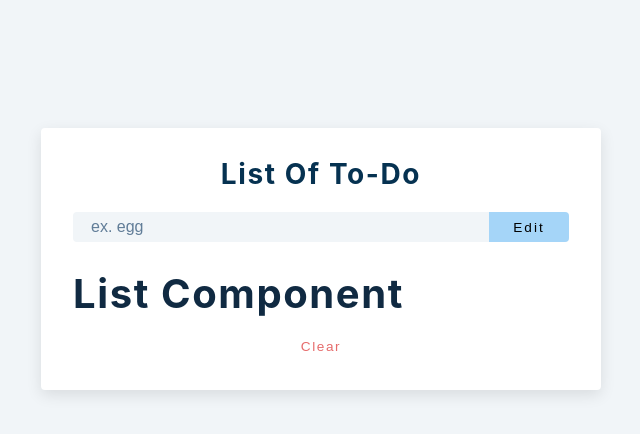
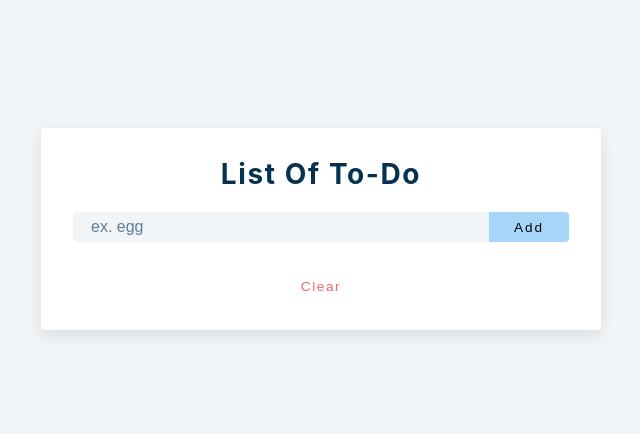
Before and after one commit to Odilboyev/React.js-tasks-localstorage, a React (Create React App) app: page / in a window 1280 px wide. Shown: the top 434 px of the page, without its empty margins (319-959 px from the left). Built offline with nearby package versions, Linux system fonts and the light colour scheme.

Commit message:
add new item

```diff
--- a/src/Alert.js
+++ b/src/Alert.js
@@ -1,7 +1,7 @@
 import React, { useEffect } from 'react'
 
 const Alert = () => {
-  return <h2>alert component</h2>
+  return <h1>alert</h1>
 }
 
 export default Alert
--- a/src/App.js
+++ b/src/App.js
@@ -5,7 +5,7 @@
 function App() {
   const [name, setName] = useState('')
   const [list, setList] = useState([])
-  const [isEditing, setIsEditing] = useState(true)
+  const [isEditing, setIsEditing] = useState(false)
   const [editID, setEditID] = useState(null)
   const [alert, setAlert] = useState({show:false, msg: '', type:''});
   const handleSubmit = (e) => {
@@ -41,7 +41,7 @@
       </div>
     </form>
     <div className="grocery-container">
-      <List/>
+      <List items = {list}/>
       <button className="clear-btn">Clear</button>
     </div>
 
--- a/src/List.js
+++ b/src/List.js
@@ -1,7 +1,20 @@
 import React from 'react'
 import { FaEdit, FaTrash } from 'react-icons/fa'
-const List = () => {
-  return <h2>list component</h2>
+const List = ({items}) => {
+  return(
+    <div className="grocery-list">
+        {items.map(item => {
+          const {id, title} = item
+            return (
+              <article className="grocery-item">
+                <p className="title">
+                  {title}
+                </p>
+              </article>
+            )
+        })}
+    </div>
+  )
 }
 
 export default List
```
